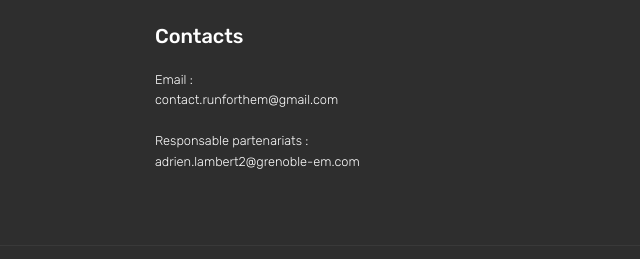
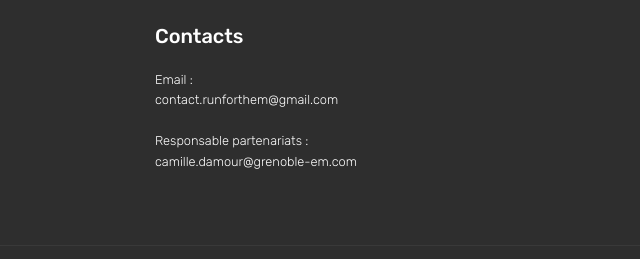
Before and after one commit to RunForThem/runforthem.github.io, a plain HTML site: page Accueil.html in a window 1280 px wide. Shown: the part 1956-2215 px from the top of the page, 500-1140 px from the left. Drawn offline with Linux system fonts and the light colour scheme; files whose address does not match are found by name.

Commit message:
Update Accueil.html

```diff
--- a/Accueil.html
+++ b/Accueil.html
@@ -388,7 +388,7 @@
                 <h5 class="pb-3">
                     Contacts
                 </h5>
-                <p class="mbr-text">Email :<br> contact.runforthem@gmail.com<br><br>Responsable partenariats :<br>adrien.lambert2@grenoble-em.com<br>&nbsp;<br><br></p>
+                <p class="mbr-text">Email :<br> contact.runforthem@gmail.com<br><br>Responsable partenariats :<br>camille.damour@grenoble-em.com<br>&nbsp;<br><br></p>
             </div>
             <div class="col-12 col-md-3 mbr-fonts-style display-7">
                 <h5 class="pb-3"></h5>
```
